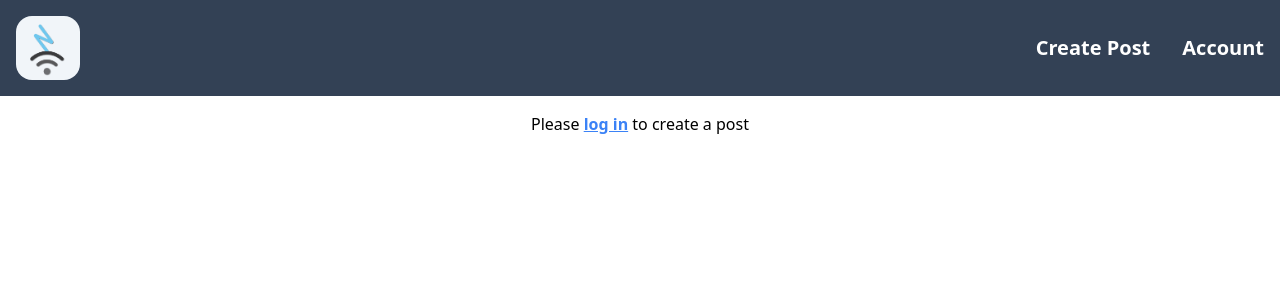
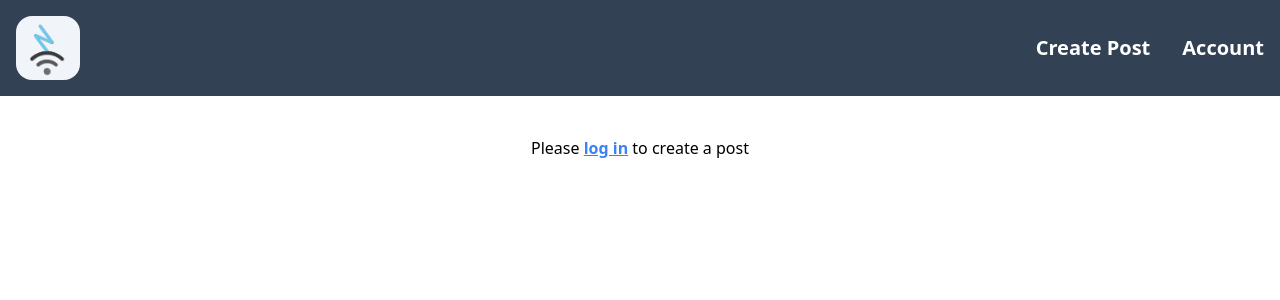
Before and after one commit to nevthereal/blog-firebase, a React (Vite) app: page /create in a window 1280 px wide. Shown: the top 300 px of the page. Built offline with nearby package versions, Linux system fonts and the light colour scheme; no server answers.

Commit message:
design fixes

```diff
--- a/src/components/Create.jsx
+++ b/src/components/Create.jsx
@@ -40,15 +40,15 @@ const Create = ({ auth }) => {
   }
 
   return (
-    <div className='p-4 flex justify-center'>
+    <div className='my-10 mx-4 flex justify-center'>
       {loading ? <div className='italic'>Checking if user is signed in ...</div> : !user ? <div>Please <a href="/account" className='font-bold'>log in</a> to create a post</div> :
-      <div className='text-left bg-slate-300 my-10 mx-4 p-4 rounded-2xl'>
+      <div className='text-left bg-slate-200 p-4 rounded-xl w-full sm:max-w-[60%] border border-slate-300 shadow-lg'>
         <h1 className={style.heading}>Create Post:</h1>
         <form onSubmit={createPost}>
           <p className={style.subHeading}>Title:</p>
           <input required type="text" className={style.input} onChange={(e) => {setTitle(e.target.value)}} />
           <p className={style.subHeading}>Post:</p>
-          <textarea required className={style.tA} rows={10} cols={80} onChange={(e) => {setContent(e.target.value)}} />
+          <textarea required className={style.tA} rows={10} onChange={(e) => {setContent(e.target.value)}} />
           <button className={style.button}>Post!</button>
         </form>
       </div>}
--- a/src/components/Home.jsx
+++ b/src/components/Home.jsx
@@ -35,6 +35,7 @@ const Home = ({ auth }) => {
   }, [])
   return (
     <div className='my-10 mx-4'>
+      <div className='mx-auto w-full sm:max-w-[60%]'>
         <h1 className='font-bold text-slate-900 text-5xl'>Good {dayTime}{loading ? <></> : user ? <span>, {user.displayName}</span>: <></>}</h1>
         <p className='font-bold text-2xl pt-2 pb-4 text-slate-800'>Here are the latest posts:</p>
             {postList.map((post, index) => {
@@ -43,6 +44,7 @@ const Home = ({ auth }) => {
               )
             })}
       </div>
+    </div>
   )
 }
 
```
Lines whose indentation alone changed are shown as unchanged.
